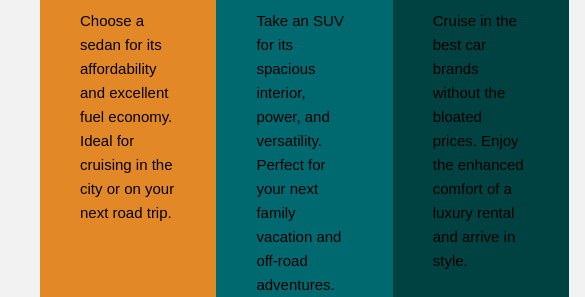
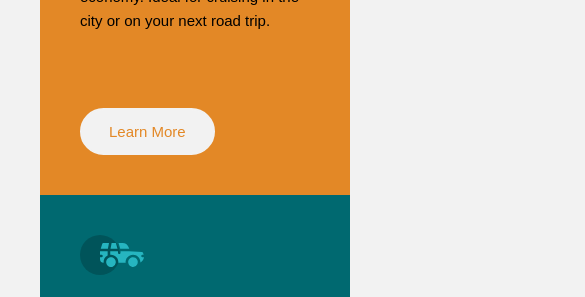
Before and after one commit to ThyaraV/Box-Challenge, a plain HTML site: page 3-column-preview-card-component-main/index.html in a window 390 px wide. Shown: the part 272-569 px from the top of the page, 585 px wide, since content can reach past the window. Drawn offline with Linux system fonts and the light colour scheme.

Commit message:
Arreglos

```diff
--- a/3-column-preview-card-component-main/style.css
+++ b/3-column-preview-card-component-main/style.css
@@ -54,6 +54,7 @@ body{
     margin-top:60px;
     display:inline-block;
     border:2px solid hsl(0, 0%, 95%);
+    transition: all .4s ease-in-out;
 
 }
 
@@ -66,3 +67,14 @@ body{
 .box3 a{
     color:hsl(179,100%,13%);
 }
+
+.box a:hover{
+    color: hsl(0, 0%, 95%);
+    background:transparent;
+}
+
+@media only screen and (max-width:768px){
+    .wrapper{
+        grid-template-columns: 1fr;
+    }
+}
```
